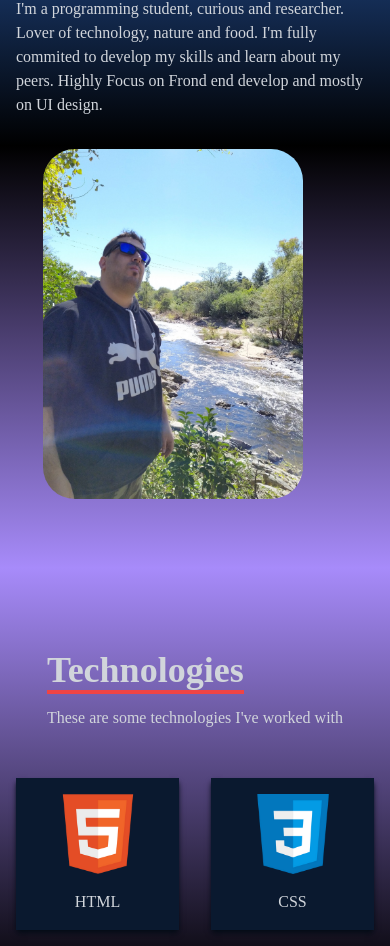
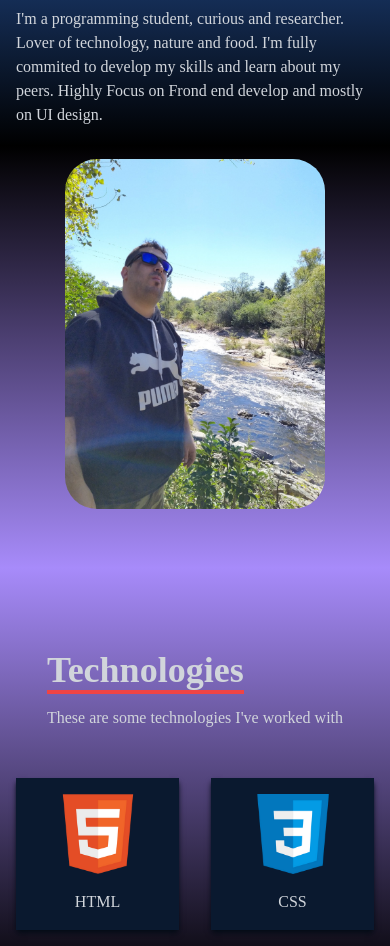
Before and after one commit to LPedicino/portfolio, a React (Create React App) app: page / in a window 390 px wide. Shown: the part 1120-2066 px from the top of the page. Built offline with nearby package versions, Linux system fonts and the light colour scheme.

Commit message:
Fix: cleaning code

```diff
--- a/src/components/About.jsx
+++ b/src/components/About.jsx
@@ -28,8 +28,12 @@ const About = () => {
               and mostly on UI design.
             </p>
           </div>
-          <div className="image">
-            <img src={man} alt="me" />
+          <div id="image">
+            <img
+              className="h-[550px] w-[450px] ml-[250px] rounded-[2rem]"
+              src={man}
+              alt="me"
+            />
           </div>
         </div>
       </div>
--- a/src/index.css
+++ b/src/index.css
@@ -41,18 +41,10 @@
     )!important;
 }
 
-.image img {
-    border-radius: 2rem;
-    height: 550px;
-    width: 450px;
-    margin-left: 250px;
-}
-
 @media screen and (max-width: 700px) {
-    .image img {
+    #image img {
         height: 350px;
         width: 260px;
-        margin-left: 27px;
-        margin-bottom: 20px;
+        margin: auto;
     }
 }
```
